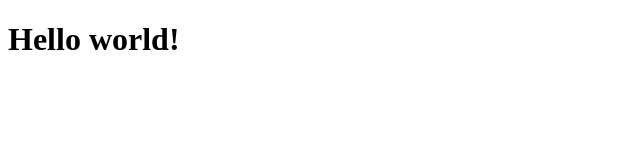
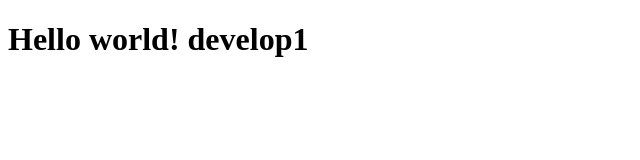
Before and after one commit to Shkarin198/test_git, a plain HTML site: page index.html in a window 1280 px wide. Shown: the whole page, without its empty margins (0-640 px from the left). Drawn offline with Linux system fonts and the light colour scheme.

Commit message:
first develop

```diff
--- a/index.html
+++ b/index.html
@@ -6,6 +6,6 @@
     <title>Document</title>
 </head>
 <body>
-    <h1>Hello world!</h1>
+    <h1>Hello world! develop1</h1>
 </body>
 </html>
```
